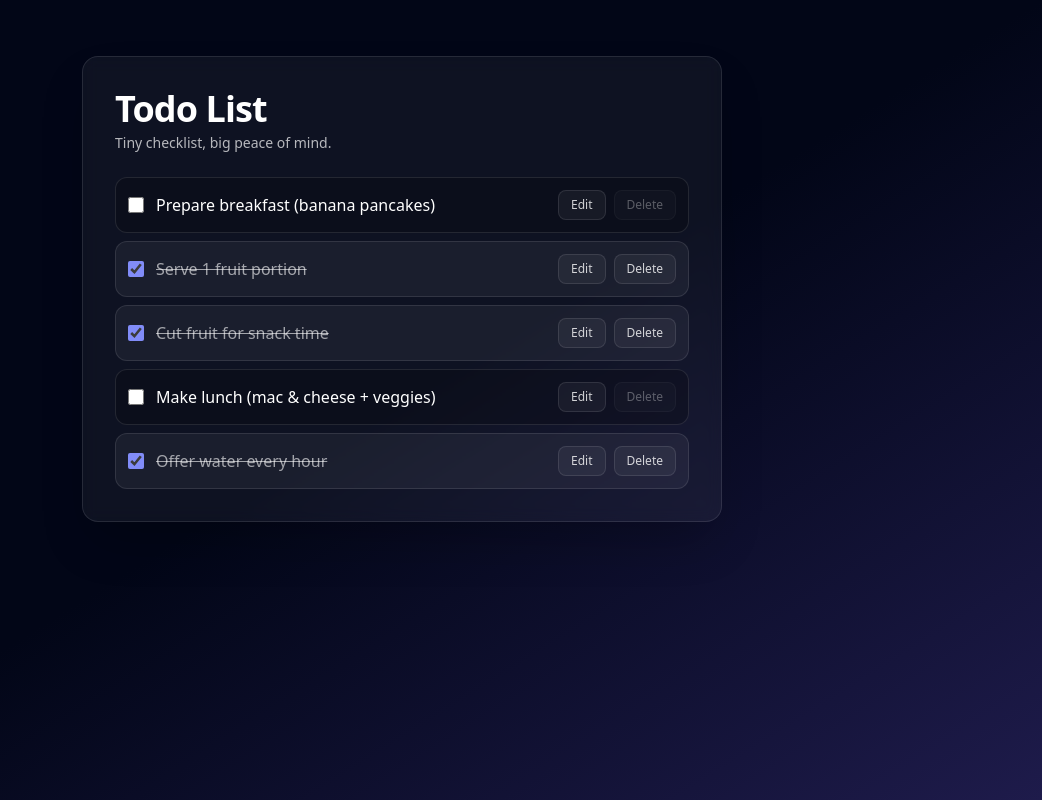
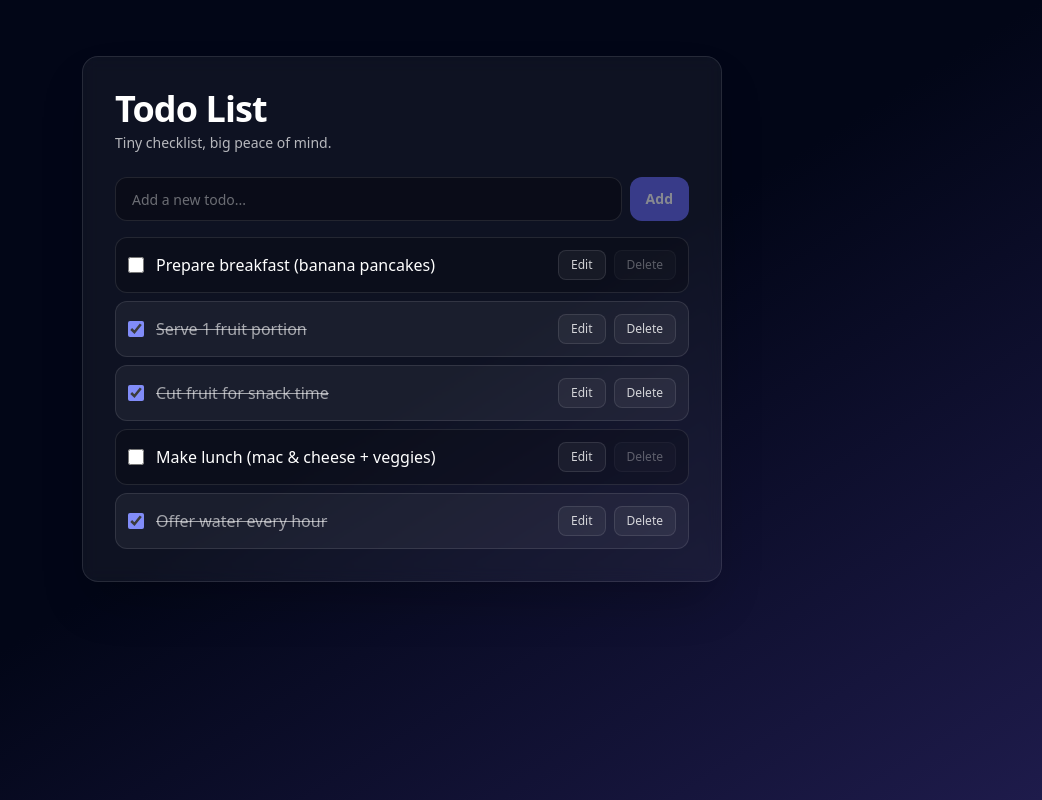
Before and after one commit to traliach/ALAB_320H_9_1_Building_a_Todo_List, a React (Vite) app: page / in a window 1280 px wide. Shown: the whole page, without its empty margins (238-1280 px from the left). Built offline with nearby package versions, Linux system fonts and the light colour scheme.

Commit message:
add todo input form

```diff
--- a/src/App.jsx
+++ b/src/App.jsx
@@ -1,4 +1,4 @@
-import { useReducer } from 'react'
+import { useReducer, useState } from 'react'
 
 const initialTodos = [
   { id: crypto.randomUUID(), title: 'Prepare breakfast (banana pancakes)', completed: false },
@@ -10,6 +10,9 @@ const initialTodos = [
 
 function todosReducer(state, action) {
   switch (action.type) {
+    case 'ADD_TODO': {
+      return [action.todo, ...state]
+    }
     case 'TOGGLE_TODO': {
       return state.map((todo) =>
         todo.id === action.id ? { ...todo, completed: !todo.completed } : todo,
@@ -25,6 +28,19 @@ function todosReducer(state, action) {
 
 export default function App() {
   const [todos, dispatch] = useReducer(todosReducer, initialTodos)
+  const [newTitle, setNewTitle] = useState('')
+
+  function handleAddTodo(e) {
+    e.preventDefault()
+    const title = newTitle.trim()
+    if (!title) return
+
+    dispatch({
+      type: 'ADD_TODO',
+      todo: { id: crypto.randomUUID(), title, completed: false },
+    })
+    setNewTitle('')
+  }
 
   return (
     <div className="min-h-screen bg-gradient-to-br from-slate-950 via-slate-950 to-indigo-950 text-white">
@@ -40,7 +56,27 @@ export default function App() {
           </header>
 
           <div className="mt-6">
-            <ul className="space-y-2">
+            <form onSubmit={handleAddTodo} className="flex gap-2">
+              <label className="sr-only" htmlFor="new-todo-title">
+                New todo title
+              </label>
+              <input
+                id="new-todo-title"
+                value={newTitle}
+                onChange={(e) => setNewTitle(e.target.value)}
+                placeholder="Add a new todo..."
+                className="h-11 flex-1 rounded-xl border border-white/10 bg-black/30 px-4 text-sm text-white placeholder:text-white/40 focus:outline-none focus:ring-2 focus:ring-indigo-400/60"
+              />
+              <button
+                type="submit"
+                className="h-11 shrink-0 rounded-xl bg-indigo-500 px-4 text-sm font-semibold text-white hover:bg-indigo-400 active:bg-indigo-500 disabled:opacity-50"
+                disabled={!newTitle.trim()}
+              >
+                Add
+              </button>
+            </form>
+
+            <ul className="mt-4 space-y-2">
               {todos.map((todo) => (
                 <li
                   key={todo.id}
```
